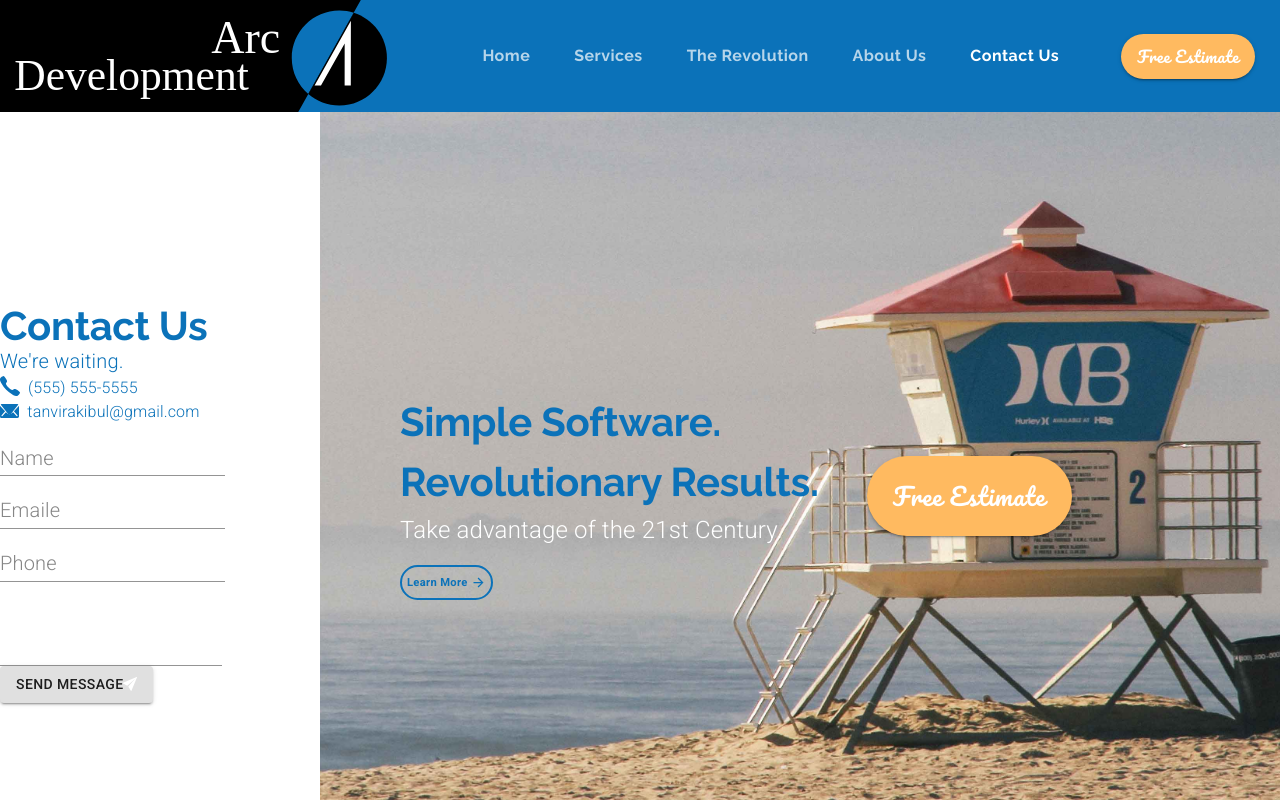
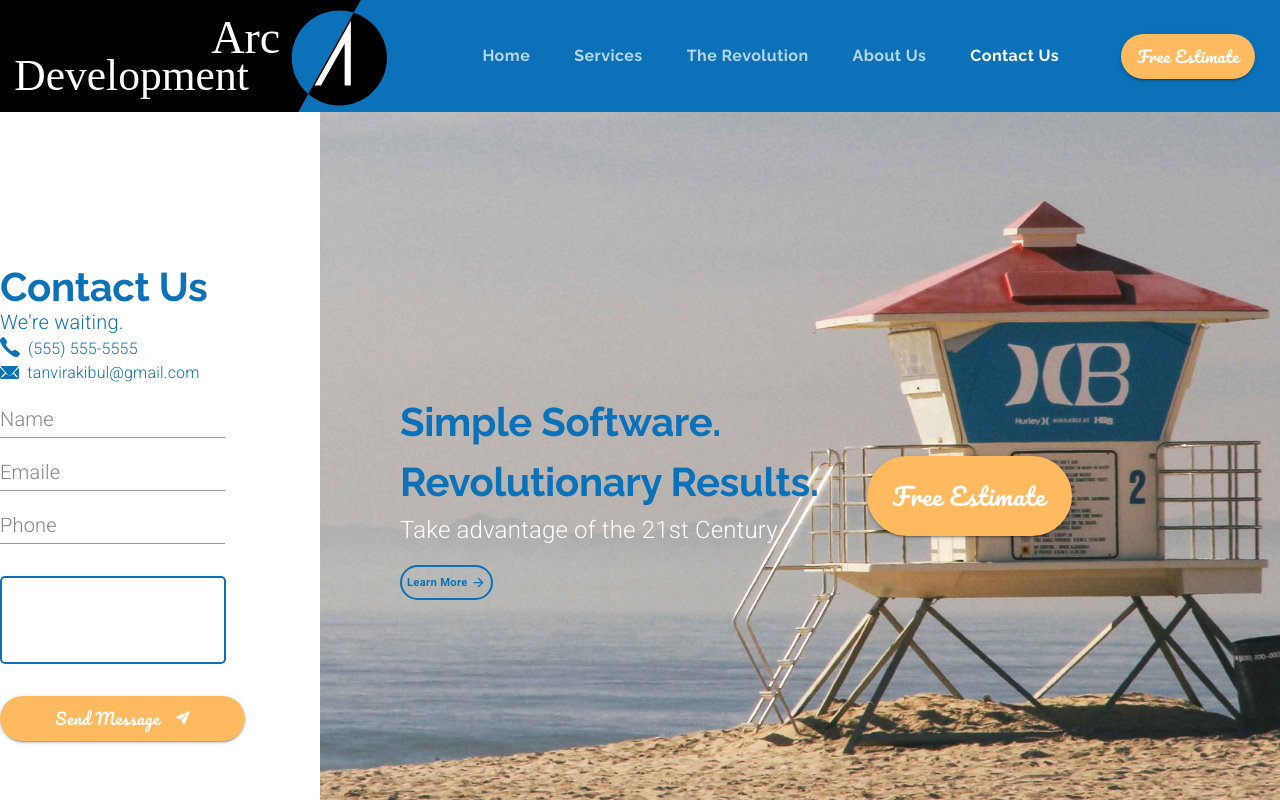
Before and after one commit to tanvirakibul/arc-development-app, a React (Create React App) app: page /contact in a window 1280 px wide. Shown: the top 800 px of the page. Built offline with nearby package versions, Linux system fonts and the light colour scheme.

Commit message:
Made the contact us page

```diff
--- a/src/components/Contact.js
+++ b/src/components/Contact.js
@@ -48,7 +48,23 @@ const useStyles = makeStyles(theme => ({
         [theme.breakpoints.down("sm")]: {
             marginBottom: "2em"
         }
-    }
+    },
+     message: {
+         border: `2px solid ${theme.palette.common.blue}`,
+         marginTop: "2em",
+         borderRadius: 5
+     },
+     sendButton: {
+         ...theme.typography.estimate,
+         borderRadius: 50,
+         height: 45,
+         width: 245,
+         fontSize: "1rem",
+         backgroundColor: theme.palette.common.orange,
+         "&:hover": {
+             backgroundColor: theme.palette.secondary.light
+         }
+     }
 
 }));
 
@@ -108,7 +124,8 @@ export default function Contact(props) {
                         </Typography>
                     </Grid>
                 </Grid>
-                <Grid item container>
+                <Grid item container
+                style={{maxWidth: "20em"}}>
                     <Grid item>
                         <TextField label="Name" id="name" value={name}
                         onChange={event => setName(event.target.value)}/>
@@ -122,8 +139,10 @@ export default function Contact(props) {
                         onChange={event => setPhone(event.target.value)}/>
                     </Grid>
                 </Grid>
-                <Grid item>
+                <Grid item style={{maxWidth: "20em"}}>
                     <TextField value={message}
+                    className={classes.message}
+                    InputProps={{disableUnderline: true}}
                     multiline
                      id="message"
                      rows={3}
@@ -131,9 +150,13 @@ export default function Contact(props) {
                     />
                 </Grid>
 
-                <Grid item>
-                    <Button variant="contained">Send Message
-                    <img src={airplane} alt="paper plane" /></Button>
+                <Grid item style={{marginTop: "2em"}}>
+                    <Button variant="contained"
+                    className={classes.sendButton}
+                    >Send Message
+                    <img src={airplane} alt="paper plane"
+                    style={{marginLeft: "1em"}}
+                    /></Button>
                 </Grid>
             </Grid>
 
--- a/src/components/ui/Theme.js
+++ b/src/components/ui/Theme.js
@@ -81,5 +81,16 @@ export default createMuiTheme({
           fontFamily: "Roboto",
           fontWeight: "bold",
         }
+    },
+
+    MuiInput: {
+      underline: {
+        "$:before": {
+          borderBottom: `2px solid ${arcBlue}`
+        },
+        "&:hover:not($disabled):not($focused):not($error):before":{
+          borderBottom: `2px solid ${arcBlue}`
+        }
+      }
     }
   });
```
Also changed, not shown: 1 other file (tests, documents, lock files or other folders).
